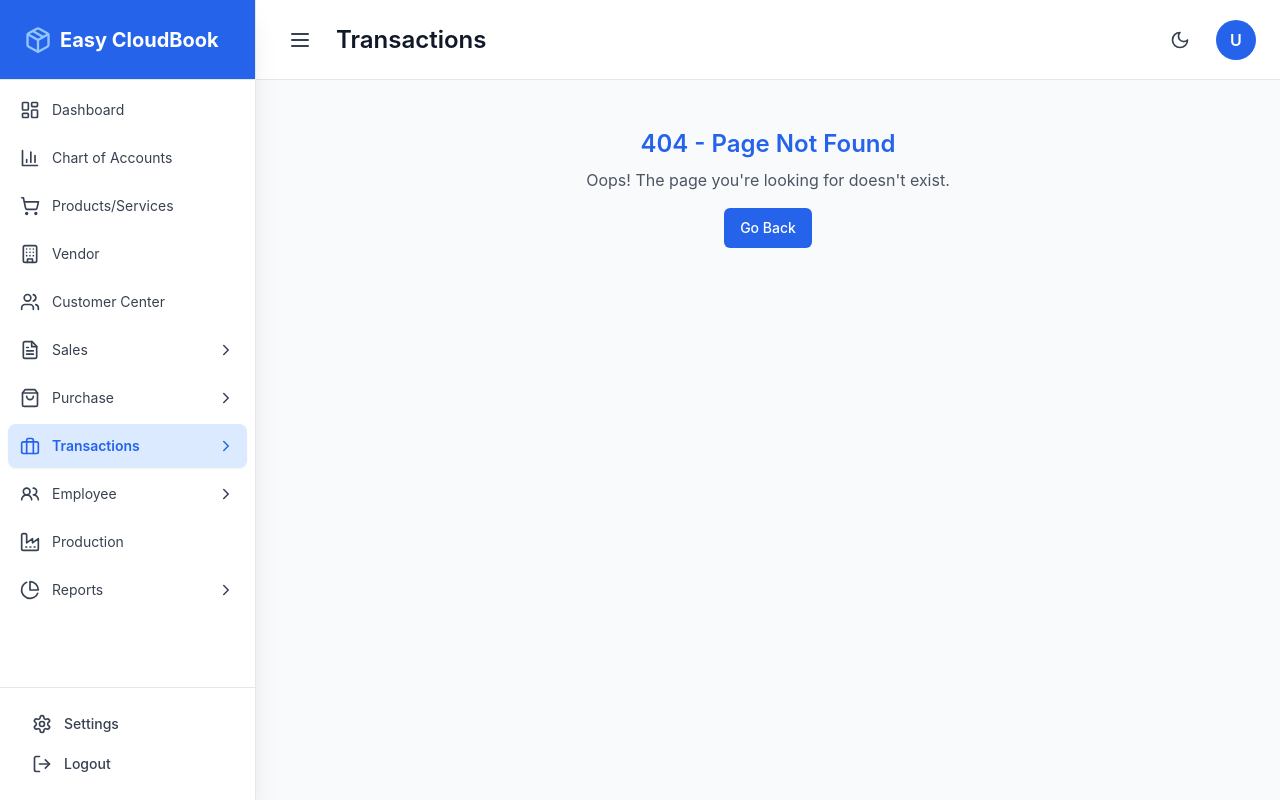
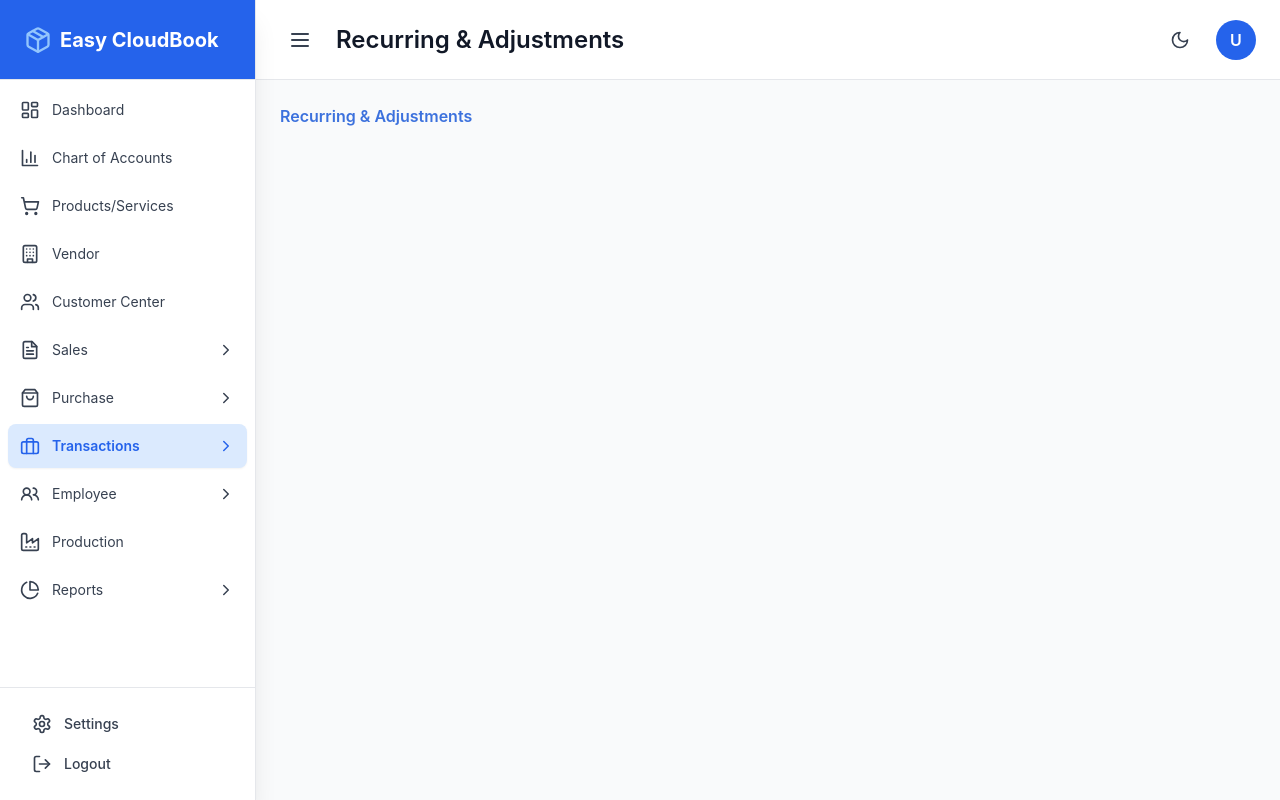
Before and after one commit to HkSoft83/AccERP, a React (Vite) app: page /transactions/recurring-adjustments in a window 1280 px wide. Built offline with nearby package versions, Linux system fonts and the light colour scheme.

Commit message:
recurring and transfer txn menu add

```diff
--- a/src/App.jsx
+++ b/src/App.jsx
@@ -26,6 +26,8 @@ const Contra = lazy(() => import('@/pages/transactions/Contra'));
 const DebitNote = lazy(() => import('@/pages/transactions/DebitNote'));
 const CreditNote = lazy(() => import('@/pages/transactions/CreditNote'));
 const ManualJournal = lazy(() => import('@/pages/transactions/ManualJournal'));
+const RecurringAdjustments = lazy(() => import('@/pages/transactions/RecurringAdjustments'));
+const TxnTransfer = lazy(() => import('@/pages/transactions/TxnTransfer'));
 
 const AddEmployee = lazy(() => import('@/pages/employee/AddEmployee'));
 const EmployeeDatabase = lazy(() => import('@/pages/employee/EmployeeDatabase'));
@@ -80,6 +82,8 @@ function App() {
                 <Route path="debit-note" element={<DebitNote />} />
                 <Route path="credit-note" element={<CreditNote />} />
                 <Route path="manual-journal" element={<ManualJournal />} />
+                <Route path="recurring-adjustments" element={<RecurringAdjustments />} />
+                <Route path="txn-transfer" element={<TxnTransfer />} />
               </Route>
 
               <Route path="employee">
--- a/src/components/Layout.jsx
+++ b/src/components/Layout.jsx
@@ -39,6 +39,8 @@ const navItems = [
       { name: 'Debit Note', path: '/transactions/debit-note' },
       { name: 'Credit Note', path: '/transactions/credit-note' },
       { name: 'Manual Journal', path: '/transactions/manual-journal' },
+      { name: 'Recurring & Adjustments', path: '/transactions/recurring-adjustments' },
+      { name: 'Txn Transfer', path: '/transactions/txn-transfer' },
     ]
   },
   {
--- /dev/null
+++ b/src/pages/transactions/RecurringAdjustments.jsx
@@ -0,0 +1,10 @@
+import React from 'react';
+
+export default function RecurringAdjustments() {
+  return (
+    <div>
+      <h1>Recurring & Adjustments</h1>
+      {/* Add your content here */}
+    </div>
+  );
+}
--- /dev/null
+++ b/src/pages/transactions/TxnTransfer.jsx
@@ -0,0 +1,12 @@
+import React from 'react';
+
+const TxnTransfer = () => {
+  return (
+    <div>
+      <h1>Txn Transfer</h1>
+      {/* Add your content here */}
+    </div>
+  );
+};
+
+export default TxnTransfer;
```
Also changed, not shown: public/images/RecurringRuleList.png (added), public/images/recurring.png (added).
